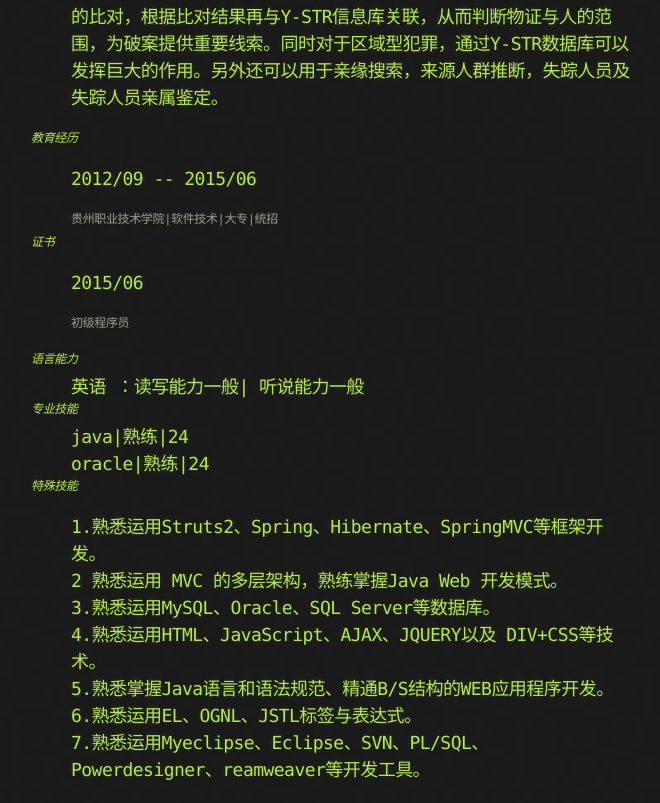
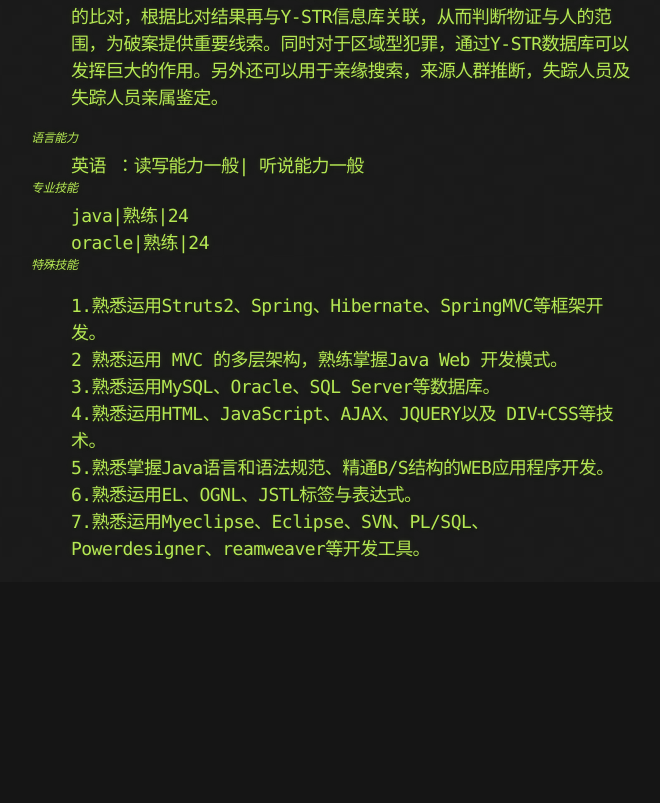
Before and after one commit to qq282242394/xushaoxuan.grthub.com, a plain HTML site: page index.html in a window 1280 px wide. Shown: the part 2404-3207 px from the top of the page, without its empty margins (309-969 px from the left). After the commit the page ends 2986 px from the top, so only its background shows below. Drawn offline with Linux system fonts and the light colour scheme.

Commit message:
Update index.html

```diff
--- a/index.html
+++ b/index.html
@@ -149,28 +149,6 @@
 				</div>
 			</dd>
 			<dt>
-				<h5>教育经历</h5>
-			</dt>
-			<dd>
-				<div class="education-background">
-					<p>2012/09 -- 2015/06</p>
-					<h6>
-						贵州职业技术学院<span class="ver-line">|</span>软件技术<span class="ver-line">|</span>大专<span
-							class="ver-line">|</span>统招
-					</h6>
-				</div>
-			</dd>
-			<dt>
-				<h5>证书</h5>
-			</dt>
-			<dd>
-				<div class="certificates">
-					<p>2015/06</p>
-					<h6>初级程序员</h6>
-					<p />
-				</div>
-			</dd>
-			<dt>
 				<h5>语言能力</h5>
 			</dt>
 			<dd>
```
